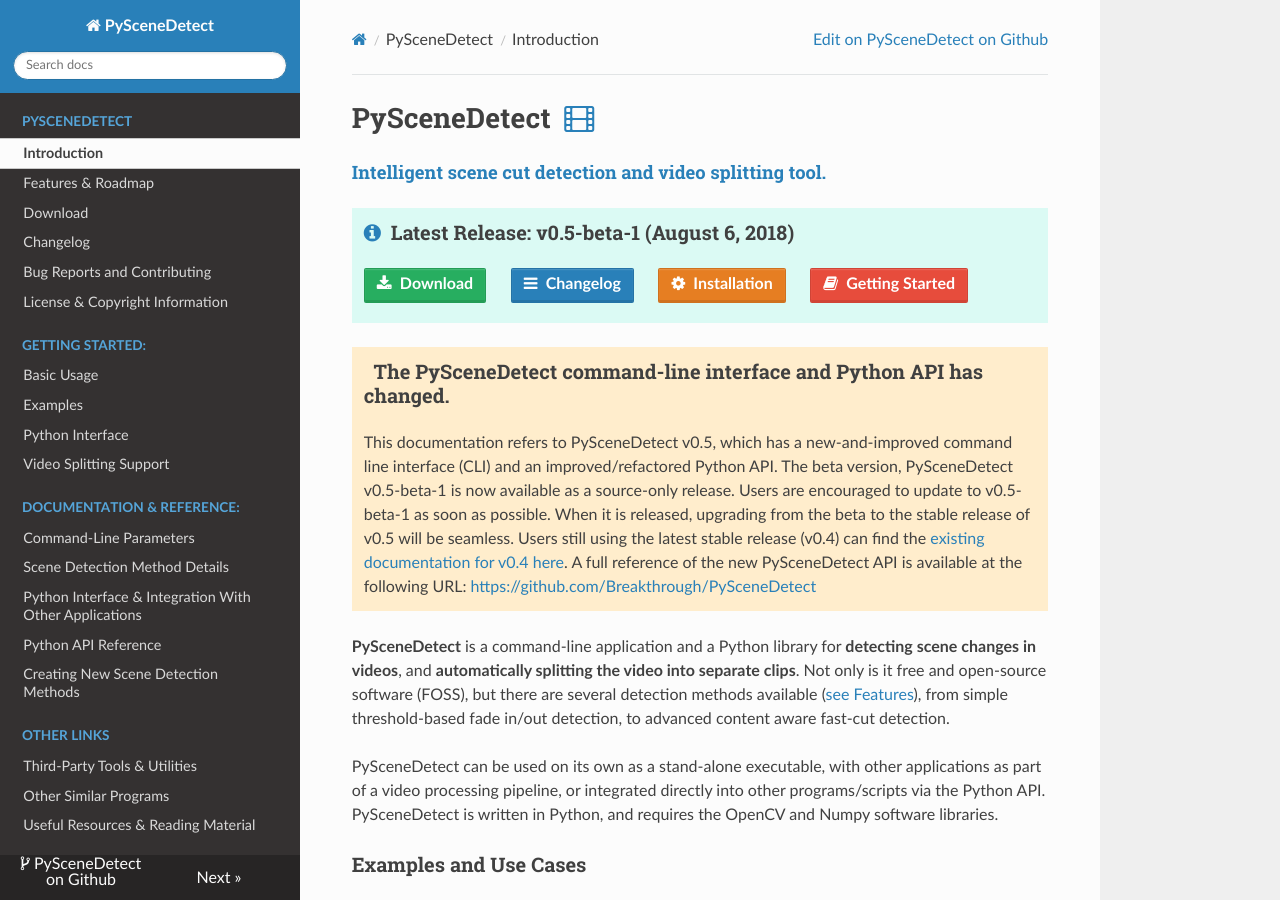
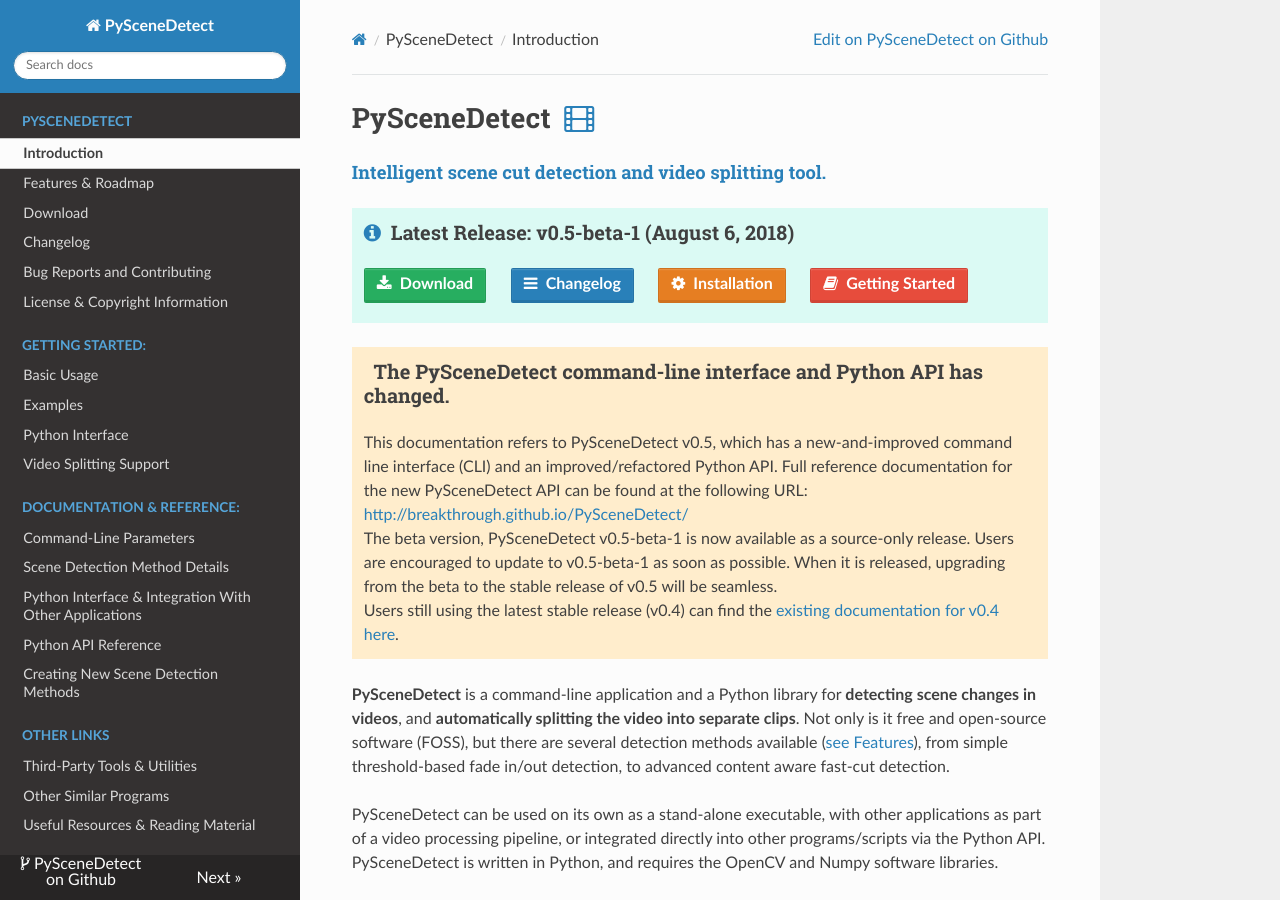
Before and after one commit to vovamushak/PySceneDetect, an MkDocs documentation site: the page built from docs/index.md, in a window 1280 px wide and 900 px high. Built offline with MkDocs 1.6.1, drawn with Linux system fonts in a browser that asks for light colours; nearby versions of some CDN libraries; old or Windows-style settings are respelled for this version of MkDocs.

Commit message:
Fix link.

```diff
--- a/docs/index.md
+++ b/docs/index.md
@@ -8,15 +8,16 @@
 
 <div class="warning">
 <h3><span class="fa wy-text-warning"></span>&nbsp; The PySceneDetect command-line interface and Python API has changed.</h3>
-This documentation refers to PySceneDetect v0.5, which has a new-and-improved command line interface (CLI) and an improved/refactored Python API.
+This documentation refers to PySceneDetect v0.5, which has a new-and-improved command line interface (CLI) and an improved/refactored Python API.  Full reference documentation for the new PySceneDetect API can be found at the following URL:
+<br/>
+<a href="http://breakthrough.github.io/PySceneDetect/">http://breakthrough.github.io/PySceneDetect/</a>
+<br/>
 
 The beta version, PySceneDetect v0.5-beta-1 is now available as a source-only release.  Users are encouraged to update to v0.5-beta-1 as soon as possible. When it is released, upgrading from the beta to the stable release of v0.5 will be seamless.
-
+<br/>
 Users still using the latest stable release (v0.4) can find the <a href="https://pyscenedetect.readthedocs.io/en/v0.4/">existing documentation for v0.4 here</a>.
 
-A full reference of the new PySceneDetect API is available at the following URL:
 
-<a href="https://github.com/Breakthrough/PySceneDetect">https://github.com/Breakthrough/PySceneDetect</a>
 </div>
 
 **PySceneDetect** is a command-line application and a Python library for **detecting scene changes in videos**, and **automatically splitting the video into separate clips**.  Not only is it free and open-source software (FOSS), but there are several detection methods available ([see Features](features.md)), from simple threshold-based fade in/out detection, to advanced content aware fast-cut detection.
```
